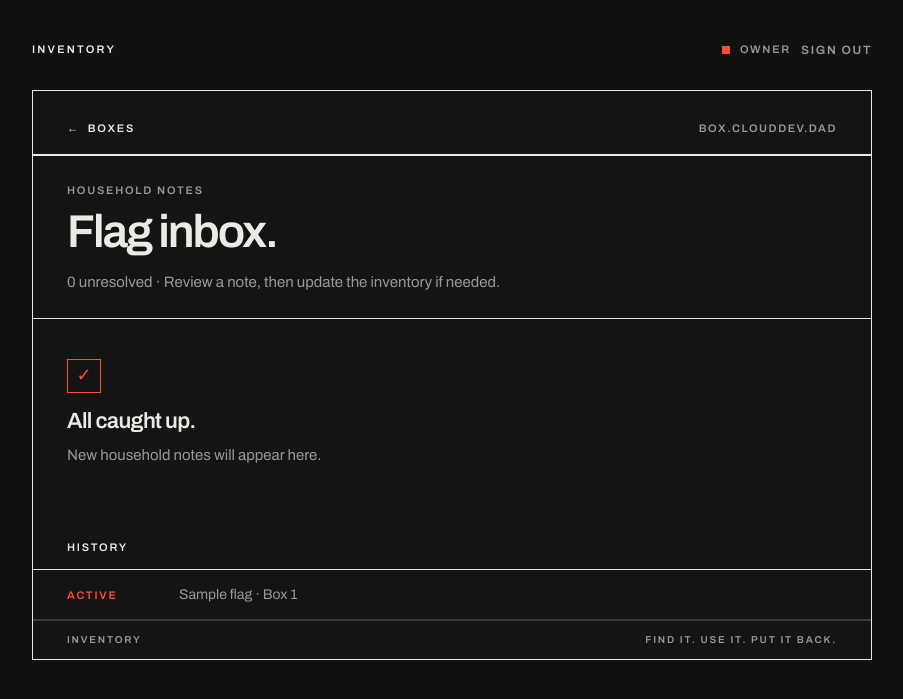
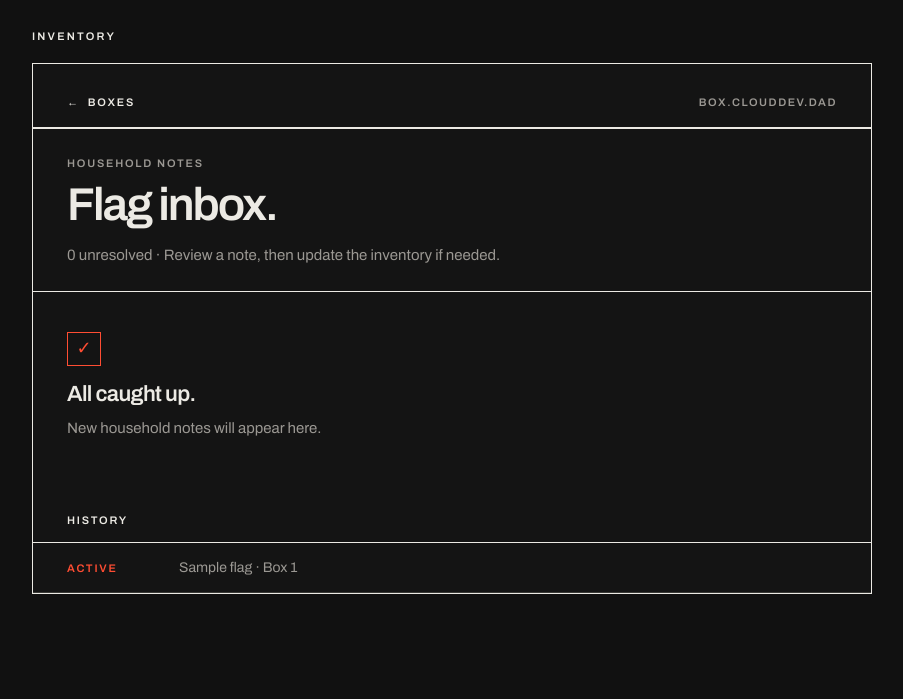
Before and after one commit to Penguin0011/shelfmate, a Django app: page /flags in a window 1280 px wide. Shown: the top 699 px of the page, without its empty margins (188-1091 px from the left). Run offline with Django 5.2, Linux system fonts and the light colour scheme; a user stored in the database is signed in; tables that the repository leaves empty hold one stand-in row (values such as "Sample post"); parts of the project's set-up code (start-up, migrations or seed data) failed here and were passed over; some libraries are stand-ins or nearby versions.

Commit message:
refactor: reclaim vertical space on the box screen
- unpin the bulk-select bar and fold it into the contents header, so the
  selection controls share that block's padding and cost one hairline
  instead of a full sticky row
- drop the sheet footer entirely; it repeated the wordmark and a tagline
  and earned nothing on any screen
- show the session controls only on the index, so every other screen
  starts at its own heading

Signing in stays reachable from the wordmark, which links home, and the
owner-only routes already redirect there with the login dialog open.

```diff
--- a/inventory/static/inventory/app.css
+++ b/inventory/static/inventory/app.css
@@ -46,7 +46,7 @@ h1,h2,h3,.box-category{overflow-wrap:anywhere}
 
 /* Uppercase label voice — the Swiss workhorse. */
 .eyebrow,.section-label,.group-head,.topbar,.wordmark,.session,.box-number,
-.match-label,.sheet-foot,.stat-label,.save-status,.select-bar,.history-row .eyebrow{
+.match-label,.stat-label,.save-status,.select-bar,.history-row .eyebrow{
   font-size:11px;font-weight:600;letter-spacing:.16em;text-transform:uppercase;
 }
 
@@ -120,12 +120,6 @@ input[type=checkbox],input[type=radio]{width:18px;height:18px;accent-color:var(-
 .topbar>a:first-child{display:flex;align-items:center;gap:8px;min-height:32px}
 .topbar>a:first-child:hover{color:var(--red)}
 .site-address{margin-left:auto;color:var(--muted);letter-spacing:.14em;font-size:11px;font-weight:600;text-transform:uppercase}
-
-.sheet-foot{
-  display:flex;justify-content:space-between;gap:14px;
-  border-top:1px solid var(--hair);padding:11px var(--pad);
-  font-size:10px;letter-spacing:.18em;color:var(--muted);
-}
 
 /* ---------- hero ---------- */
 .hero{padding:26px var(--pad) 24px;border-bottom:1px solid var(--ink)}
@@ -214,8 +208,7 @@ input[type=checkbox],input[type=radio]{width:18px;height:18px;accent-color:var(-
 /* ---------- box contents ---------- */
 .select-bar{
   display:flex;align-items:center;gap:14px;flex-wrap:wrap;
-  padding:9px var(--pad) 10px;border-bottom:1px solid var(--ink);
-  background:var(--sheet);position:sticky;top:0;z-index:3;
+  margin-top:18px;padding-top:15px;border-top:1px solid var(--hair);
 }
 .select-bar .check-label{margin:0;white-space:nowrap;gap:9px;font:inherit;letter-spacing:inherit;text-transform:inherit}
 .select-bar>span:not(.select-actions){flex:1;min-width:170px;color:var(--muted)}
@@ -236,7 +229,7 @@ input[type=checkbox],input[type=radio]{width:18px;height:18px;accent-color:var(-
 .item-row:target .row-number{color:var(--red)}
 .inline-actions{display:flex;gap:20px;flex-wrap:wrap;margin-top:8px}
 
-.overflow{position:relative;align-self:flex-start;z-index:5}  /* above the sticky .select-bar */
+.overflow{position:relative;align-self:flex-start;z-index:5}  /* menu sits over the rows below it */
 .overflow summary{
   list-style:none;width:36px;height:36px;border:1px solid var(--hair);cursor:pointer;
   display:flex;align-items:center;justify-content:center;font-size:12px;letter-spacing:.08em;color:var(--muted);
--- a/inventory/templates/inventory/page.html
+++ b/inventory/templates/inventory/page.html
@@ -1,7 +1,7 @@
 {% load static %}<!doctype html>
 <html lang="en"><head><meta charset="utf-8"><meta name="viewport" content="width=device-width,initial-scale=1,viewport-fit=cover"><meta name="theme-color" content="#111111"><title>{% if box %}{{ box.category }} · Box {{ box.number }}{% else %}Inventory{% endif %}</title><link rel="stylesheet" href="{% static 'inventory/app.css' %}"><script src="{% static 'inventory/app.js' %}" defer></script></head>
 <body><a class="skip" href="#main">Skip to contents</a>
-<div class="site-heading"><a href="/" class="wordmark">Inventory</a><div class="session">{% if owner %}<span class="session-dot" aria-hidden="true"></span><span>Owner</span><button class="text-button" data-action="logout">Sign out</button>{% else %}<span>Shared household</span><button class="text-button" data-action="login">Owner sign in</button>{% endif %}</div></div>
+<div class="site-heading"><a href="/" class="wordmark">Inventory</a>{% if screen == 'home' %}<div class="session">{% if owner %}<span class="session-dot" aria-hidden="true"></span><span>Owner</span><button class="text-button" data-action="logout">Sign out</button>{% else %}<span>Shared household</span><button class="text-button" data-action="login">Owner sign in</button>{% endif %}</div>{% endif %}</div>
 <div class="sheet">{% if screen != 'home' %}<nav class="topbar" aria-label="Main navigation"><a href="/" aria-label="All boxes">← <span>Boxes</span></a><span class="site-address">box.clouddev.dad</span></nav>{% endif %}
 <div id="notice" role="status" aria-live="polite" hidden></div>
 <main id="main">
@@ -13,16 +13,15 @@
 {% if owner %}<section id="draft-list" hidden><div class="section-label"><h2>Unfinished additions</h2></div><div id="draft-links"></div></section>{% endif %}
 <footer class="index-footer"><p class="footer-note">Tap a box’s NFC tag to see what belongs there.</p></footer>
 {% elif screen == 'box' %}
-<header class="hero box-hero"><div class="title-line"><div><div class="eyebrow">{% if box.retired %}Archived · Box {{ box.number }}{% else %}Contents of Box {{ box.number }}{% endif %}</div><h1>{{ box.category }}</h1></div>{% if owner %}<details class="overflow"><summary aria-label="Box actions">•••</summary><div><button data-action="upload" {% if box.retired %}disabled{% endif %}>Add items from photos</button><button data-action="new-item" {% if box.retired %}disabled{% endif %}>Add manually</button><button data-action="edit-box">Edit box</button></div></details>{% endif %}</div><p>{{ items|length }} entr{{ items|length|pluralize:"y,ies" }} · {% if box.location %}{{ box.location }}{% else %}Unplaced{% endif %}</p></header>
+<header class="hero box-hero"><div class="title-line"><div><div class="eyebrow">{% if box.retired %}Archived · Box {{ box.number }}{% else %}Contents of Box {{ box.number }}{% endif %}</div><h1>{{ box.category }}</h1></div>{% if owner %}<details class="overflow"><summary aria-label="Box actions">•••</summary><div><button data-action="upload" {% if box.retired %}disabled{% endif %}>Add items from photos</button><button data-action="new-item" {% if box.retired %}disabled{% endif %}>Add manually</button><button data-action="edit-box">Edit box</button></div></details>{% endif %}</div><p>{{ items|length }} entr{{ items|length|pluralize:"y,ies" }} · {% if box.location %}{{ box.location }}{% else %}Unplaced{% endif %}</p>{% if owner and items %}<div class="select-bar"><label class="check-label"><input type="checkbox" id="select-all">Select all</label><span id="select-count" aria-live="polite">Select items to move or delete them together.</span><span class="select-actions"><button class="small-button" data-action="bulk-move" disabled>Move to box…</button><button class="small-button danger" data-action="bulk-delete" disabled>Delete</button></span></div>{% endif %}</header>
 {% if box.retired and owner %}<section class="pad"><button class="green wide" data-action="restore-box">Restore / reuse Box {{ box.number }}</button><p class="hint">Keep the same NFC tag and URL. Choose a new category when restoring if its contents will change.</p></section>{% endif %}
-{% if owner and items %}<div class="select-bar"><label class="check-label"><input type="checkbox" id="select-all">Select all</label><span id="select-count" aria-live="polite">Select items to move or delete them together.</span><span class="select-actions"><button class="small-button" data-action="bulk-move" disabled>Move to box…</button><button class="small-button danger" data-action="bulk-delete" disabled>Delete</button></span></div>{% endif %}
 <div class="item-list">{% for item in items %}<article class="item-row" id="item-{{ item.pk }}">{% if owner %}<label class="pick"><input type="checkbox" class="pick-item" value="{{ item.pk }}" aria-label="Select {{ item.name }}"></label>{% else %}<span class="row-number" aria-hidden="true">{{ forloop.counter|stringformat:"02d" }}</span>{% endif %}<div class="item-copy"><h2>{{ item.name }}</h2>{% if item.description %}<p>{{ item.description }}</p>{% endif %}{% if item.aliases %}<p class="aliases">also: {{ item.aliases }}</p>{% endif %}<div class="inline-actions"><button class="text-button" data-action="flag" data-item="{{ item.pk }}">Flag item</button>{% if owner %}<button class="text-button" data-action="edit-item" data-item="{{ item.pk }}">Edit / move</button>{% endif %}</div></div></article>{% empty %}<div class="empty"><h3>Room for useful things.</h3><p>{% if owner %}Open the ••• menu to add items manually or from photos.{% else %}No contents have been recorded for this box yet.{% endif %}</p></div>{% endfor %}</div><section class="pad"><button class="rust wide" data-action="flag">Flag a change</button><p class="hint">Something missing or moved? Leave a note for the owner.</p></section>
 {% elif screen == 'inbox' %}
 <header class="hero inbox-hero"><div class="eyebrow">Household notes</div><h1>Flag inbox.</h1><p>{{ open_count }} unresolved · Review a note, then update the inventory if needed.</p></header>
 {% for f in open_flags %}<article class="flag-row"><div class="title-line"><h2>{% if f.reason == 'missing' %}Couldn’t find it{% elif f.reason == 'taken' %}I took it{% elif f.reason == 'moved' %}Put it somewhere else{% else %}Something changed{% endif %}</h2><span class="box-number">Box {{ f.box.number }}</span></div><p>{{ f.item_name|default:f.box.category }}</p>{% if f.note %}<blockquote>{{ f.note }}</blockquote>{% endif %}<p class="hint">{{ f.reporter|default:"Anonymous" }} · {{ f.created_at|date:"M j, Y" }}</p><div class="actions wrap"><a class="button" href="/box/{{ f.box.number }}{% if f.item_id %}#item-{{ f.item_id }}{% endif %}">Open box</a><button class="green" data-action="resolve" data-flag="{{ f.pk }}">Resolve</button><button data-action="dismiss" data-flag="{{ f.pk }}">Dismiss</button></div></article>{% empty %}<div class="empty"><span class="large-dot" aria-hidden="true">✓</span><h3>All caught up.</h3><p>New household notes will appear here.</p></div>{% endfor %}
 <div class="section-label"><h2>History</h2></div>{% for f in history %}<div class="history-row"><span class="eyebrow">{{ f.status }}</span><span>{{ f.item_name|default:f.box.category }} · Box {{ f.box.number }}</span></div>{% empty %}<p class="pad hint">Resolved and dismissed notes will be kept here.</p>{% endfor %}
 {% elif screen == 'draft' %}<header class="hero photo-hero"><div class="eyebrow">{{ box.category }} · Box {{ box.number }}</div><h1>Review &amp; add.</h1><p>Correct the names and details. Nothing joins your inventory until you save.</p></header><div id="draft-editor" class="pad"></div>{% endif %}
-</main><div class="sheet-foot"><span>Inventory</span><span>Find it. Use it. Put it back.</span></div></div>
+</main></div>
 <dialog id="dialog" aria-labelledby="dialog-title"><form id="dialog-form"><div class="dialog-top"><h2 id="dialog-title"></h2><button type="button" class="close" aria-label="Close dialog">×</button></div><div id="dialog-fields"></div><p id="dialog-error" role="alert" hidden></p><div class="actions"><button type="submit" class="primary" id="dialog-submit">Save</button><button type="button" class="close">Cancel</button></div></form></dialog>
 {{ bootstrap|json_script:"bootstrap" }}<noscript><p class="pad">Browsing works without JavaScript. Enable JavaScript to search, sign in, or make changes.</p></noscript>
 </body></html>
```
